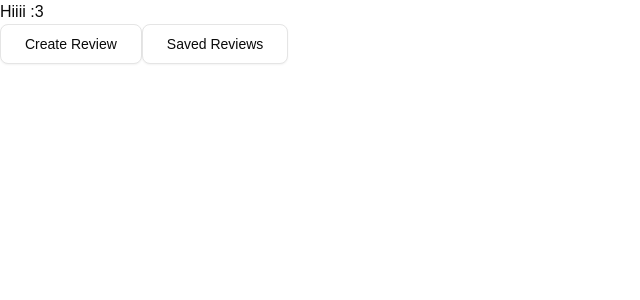
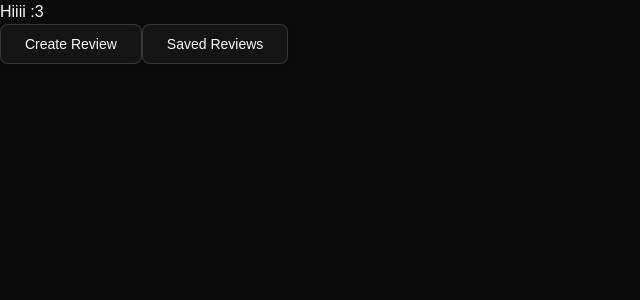
Before and after one commit to shaurya-ch/recreview, a React (Vite) app: page / in a window 1280 px wide. Shown: the top 300 px of the page, without its empty margins (0-640 px from the left). Built offline with nearby package versions, Linux system fonts and the light colour scheme.

Commit message:
dark mode

```diff
--- a/src/App.tsx
+++ b/src/App.tsx
@@ -1,4 +1,5 @@
 import { useState, type Dispatch, type SetStateAction } from "react";
+import { ThemeProvider } from "@/components/theme-provider";
 import { Outlet } from "react-router";
 
 export type Review = {
@@ -24,7 +25,9 @@
 
   return (
     <>
-      <Outlet context={[reviews, setReviews] satisfies ReviewContextType} />
+      <ThemeProvider defaultTheme="dark" storageKey="vite-ui-theme">
+        <Outlet context={[reviews, setReviews] satisfies ReviewContextType} />
+      </ThemeProvider>
     </>
   );
 }
--- /dev/null
+++ b/src/components/theme-provider.tsx
@@ -0,0 +1,71 @@
+import { createContext, useContext, useEffect, useState } from "react";
+
+type Theme = "dark" | "light" | "system";
+
+type ThemeProviderProps = {
+  children: React.ReactNode;
+  defaultTheme?: Theme;
+  storageKey?: string;
+};
+
+type ThemeProviderState = {
+  theme: Theme;
+  setTheme: (theme: Theme) => void;
+};
+
+const initialState: ThemeProviderState = {
+  theme: "system",
+  setTheme: () => null,
+};
+
+const ThemeProviderContext = createContext<ThemeProviderState>(initialState);
+
+export function ThemeProvider({
+  children,
+  defaultTheme = "system",
+  storageKey = "vite-ui-theme",
+  ...props
+}: ThemeProviderProps) {
+  const [theme, setTheme] = useState<Theme>(
+    () => (localStorage.getItem(storageKey) as Theme) || defaultTheme,
+  );
+
+  useEffect(() => {
+    const root = window.document.documentElement;
+
+    root.classList.remove("light", "dark");
+
+    if (theme === "system") {
+      const systemTheme = window.matchMedia("(prefers-color-scheme: dark)").matches
+        ? "dark"
+        : "light";
+
+      root.classList.add(systemTheme);
+      return;
+    }
+
+    root.classList.add(theme);
+  }, [theme]);
+
+  const value = {
+    theme,
+    setTheme: (theme: Theme) => {
+      localStorage.setItem(storageKey, theme);
+      setTheme(theme);
+    },
+  };
+
+  return (
+    <ThemeProviderContext.Provider {...props} value={value}>
+      {children}
+    </ThemeProviderContext.Provider>
+  );
+}
+
+export const useTheme = () => {
+  const context = useContext(ThemeProviderContext);
+
+  if (context === undefined) throw new Error("useTheme must be used within a ThemeProvider");
+
+  return context;
+};
```
